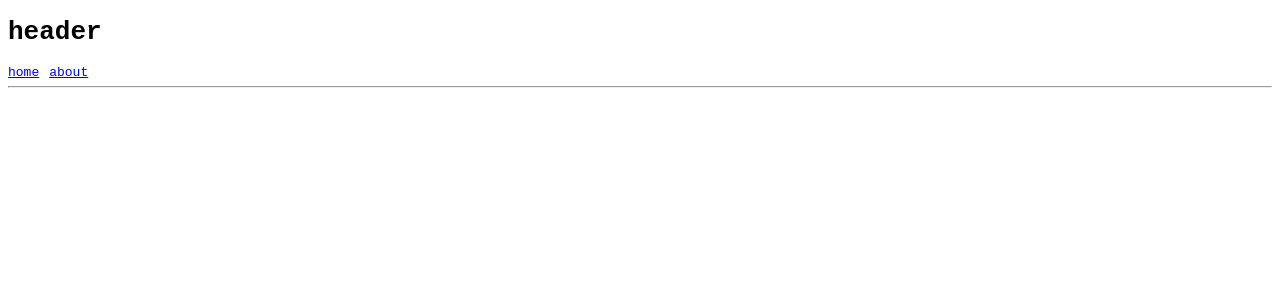
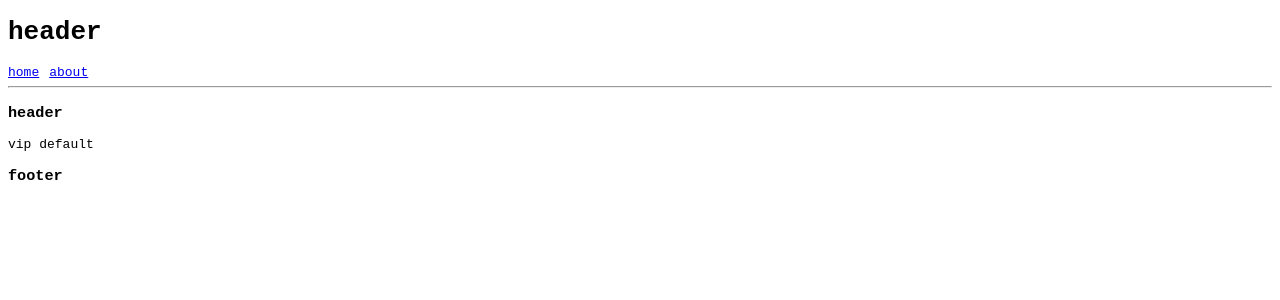
Before and after one commit to ashedid/vuestart, a Vue app: page /vip in a window 1280 px wide. Before the commit this address had no page. Shown: the top 300 px of the page. Built offline with nearby package versions, Linux system fonts and the light colour scheme.

Commit message:
vue-router start 3

```diff
--- a/src/main.js
+++ b/src/main.js
@@ -4,19 +4,35 @@ import ElementPlus from 'element-plus'
 import 'element-plus/dist/index.css'
 import './assets/global.css'
 
+import router from './router'
 
-
-import router from './router'
+const app = createApp(App)
 
 
 
 
+app
+    .use(router)
 
 
-const app = createApp(App)
+
+
+router.beforeEach((to, from, next) => {
+    console.log("to:", to)
+    console.log("from:", from)
+
+    // before nav guard
+    if (to.name == "history") {
+        next(false)
+    } else {
+        next()
+    }
+
+})
+
+
 
 
 app
-    .use(router)
     .use(ElementPlus)
     .mount('#app')
--- a/src/router.js
+++ b/src/router.js
@@ -3,7 +3,7 @@ const routes = [
     {
         path: '/home',
         name: 'Home',
-        // 异步加载，打包时代码分割，性能优化
+        // async load, performance improves
         component: () => import('@/views/Home.vue')
     },
     {
@@ -25,10 +25,33 @@ const routes = [
         name: "history",
         component: () => import("@/views/User.vue")
     },
+    {
+        path: "/vip",
+        component: () => import("@/views/vip.vue"),
+        children: [
+            {
+                path: '',
+                component: () => import("@/views/Default.vue")
+            },
+            {
+                path: 'order',
+                component: () => import("@/views/Order.vue")
+            },
+            {
+                path: 'info',
+                component: () => import("@/views/Info.vue")
+            }
+        ]
+    },
+    {
+        path: "/svip",
+        // redirect: "/vip"
+        redirect: { name: 'history', params: { id: '100', name: 'David' } }
+    },
 ]
 
 const router = createRouter({
-    history: createWebHistory(), // 路由模式：history模式
+    history: createWebHistory(),
     routes: routes
 })
 
--- /dev/null
+++ b/src/views/Default.vue
@@ -0,0 +1,9 @@
+<script setup>
+
+</script>
+
+<template>
+    vip default
+</template>
+
+<style scoped></style>
--- /dev/null
+++ b/src/views/Footer.vue
@@ -0,0 +1,11 @@
+<script setup>
+
+	</script>
+
+	<template>
+	    <h3>footer</h3>
+	</template>
+
+	<style scoped>
+
+	</style>
--- /dev/null
+++ b/src/views/Header.vue
@@ -0,0 +1,11 @@
+<script setup>
+
+	</script>
+
+	<template>
+	    <h3>header</h3>
+	</template>
+
+	<style scoped>
+
+	</style>
--- a/src/views/Home.vue
+++ b/src/views/Home.vue
@@ -17,6 +17,7 @@ const goTo = () => {
         <hr>
         <router-link to="/content?id=100&title=sssss">query params</router-link> <br>
         <router-link to="/user/007/name/sck/age/24">path params</router-link> <br>
+        <router-link to="/vip">vip</router-link> <br>
 
 
         <router-link :to="{ path: '/content', query: { id: 200, title: 's', age: 24 } }">dynamic query by
--- /dev/null
+++ b/src/views/Info.vue
@@ -0,0 +1,9 @@
+<script setup>
+
+</script>
+
+<template>
+    info
+</template>
+
+<style scoped></style>
--- /dev/null
+++ b/src/views/Order.vue
@@ -0,0 +1,9 @@
+<script setup>
+
+</script>
+
+<template>
+    vip orders
+</template>
+
+<style scoped></style>
--- /dev/null
+++ b/src/views/vip.vue
@@ -0,0 +1,17 @@
+<script setup>
+
+import Header from '@/views/Header.vue'
+import Footer from '@/views/Footer.vue'
+
+</script>
+
+<template>
+
+    <Header />
+
+    <router-view />
+
+    <Footer />
+</template>
+
+<style scoped></style>
```
